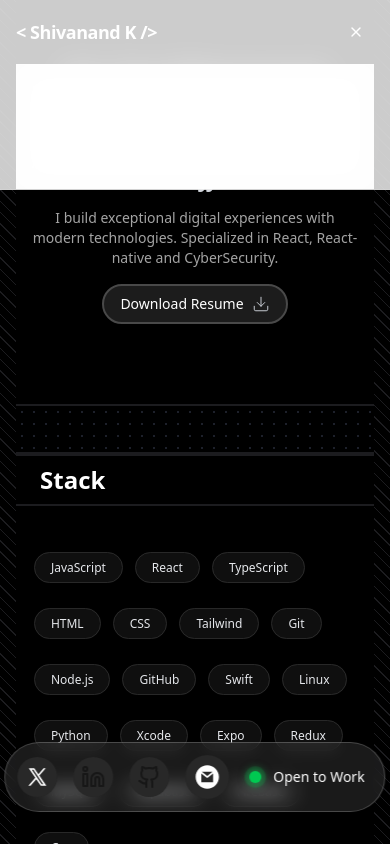
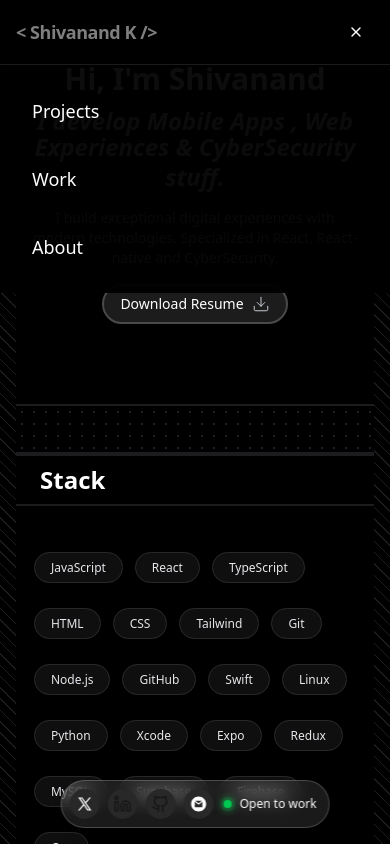
Before and after one commit to shivanand0530/Portfolio, a React (Vite) app: page / in a window 390 px wide. Both pictures are taken after a click on the button 356 px from the left and 32 px from the top of the page. Shown: the top 844 px of the page. Built offline with nearby package versions, Linux system fonts and the light colour scheme.

Commit message:
optimized mobile view

```diff
--- a/src/components/Navbar.tsx
+++ b/src/components/Navbar.tsx
@@ -26,7 +26,7 @@ export default function Navbar() {
       initial={{ y: -20, opacity: 0 }}
       animate={{ y: 0, opacity: 1 }}
       transition={{ duration: 0.5 }}
-      className="fixed top-0 left-0 right-0 sm:left-40 sm:right-40 z-50 border-b border-white/10 bg-background/80 backdrop-blur-lg"
+      className="fixed top-0 left-0 right-0 sm:left-40 sm:right-40 z-50 border-b border-white/10 bg-black/90 backdrop-blur-lg"
     >
       <div className="container mx-auto px-4 sm:px-6 lg:px-8">
         <div className="flex items-center justify-between h-16">
@@ -66,47 +66,58 @@ export default function Navbar() {
           <Button
             variant="ghost"
             size="icon"
-            className="sm:hidden"
+            className="sm:hidden text-white relative z-50"
             onClick={() => setIsMenuOpen(!isMenuOpen)}
+            onTouchStart={() => {}} // Ensures touch events work on iOS
           >
-            {isMenuOpen ? <X size={20} /> : <Menu size={20} />}
+            {isMenuOpen ? <X size={24} /> : <Menu size={24} />}
           </Button>
         </div>
 
         {/* Mobile Menu Dropdown */}
         <AnimatePresence>
           {isMenuOpen && (
+            <>
+              {/* Overlay to close menu when clicking outside */}
+              <motion.div
+                initial={{ opacity: 0 }}
+                animate={{ opacity: 1 }}
+                exit={{ opacity: 0 }}
+                className="fixed inset-0 bg-black/50 z-30 sm:hidden"
+                onClick={() => setIsMenuOpen(false)}
+              />
               <motion.div
                 initial={{ opacity: 0, y: -10 }}
                 animate={{ opacity: 1, y: 0 }}
                 exit={{ opacity: 0, y: -10 }}
                 transition={{ duration: 0.2 }}
-              className="sm:hidden border-t border-white/10 bg-background/95 backdrop-blur-lg"
+                className="sm:hidden absolute top-full left-0 right-0 border-t border-white/10 bg-black/95 backdrop-blur-lg z-40"
               >
-              <div className="flex flex-col py-2">
-                <Button
-                  variant="ghost"
-                  className="justify-start text-left hover:opacity-80 transition-opacity"
+                <div className="flex flex-col py-4 px-4 space-y-2">
+                  <button
+                    className="w-full text-left text-white py-4 px-4 rounded-lg hover:bg-white/10 active:bg-white/20 transition-colors touch-manipulation"
                     onClick={() => handleMenuItemClick("projects")}
+                    onTouchStart={() => {}} // Ensures touch events work on iOS
                   >
-                  Projects
-                </Button>
-                <Button
-                  variant="ghost"
-                  className="justify-start text-left hover:opacity-80 transition-opacity"
+                    <span className="text-lg font-medium">Projects</span>
+                  </button>
+                  <button
+                    className="w-full text-left text-white py-4 px-4 rounded-lg hover:bg-white/10 active:bg-white/20 transition-colors touch-manipulation"
                     onClick={() => handleMenuItemClick("experience")}
+                    onTouchStart={() => {}} // Ensures touch events work on iOS
                   >
-                  Work
-                </Button>
-                <Button
-                  variant="ghost"
-                  className="justify-start text-left hover:opacity-80 transition-opacity"
+                    <span className="text-lg font-medium">Work</span>
+                  </button>
+                  <button
+                    className="w-full text-left text-white py-4 px-4 rounded-lg hover:bg-white/10 active:bg-white/20 transition-colors touch-manipulation"
                     onClick={() => handleMenuItemClick("about")}
+                    onTouchStart={() => {}} // Ensures touch events work on iOS
                   >
-                  About
-                </Button>
+                    <span className="text-lg font-medium">About</span>
+                  </button>
                 </div>
               </motion.div>
+            </>
           )}
         </AnimatePresence>
       </div>
--- a/src/components/Taskbar.tsx
+++ b/src/components/Taskbar.tsx
@@ -4,17 +4,19 @@ export default function Taskbar() {
   const [hovered, setHovered] = useState(false);
 
   return (
-    <div className="fixed bottom-8 left-1/2 z-50 flex -translate-x-1/2 transform items-center gap-4 rounded-full border border-white/20 bg-white/10 p-3 shadow-lg backdrop-blur-sm">
+    <div className="fixed bottom-4 sm:bottom-8 left-1/2 z-50 flex -translate-x-1/2 transform items-center gap-2 sm:gap-4 rounded-full border border-white/20 bg-white/10 p-2 sm:p-3 shadow-lg backdrop-blur-sm">
       <a
         href="https://x.com/kohliisque0645"
         target="_blank"
         rel="noopener noreferrer"
-        className="rounded-full bg-[#282828] p-2 transition-transform duration-300 ease-in-out hover:-translate-y-2 hover:scale-105"
+        className="rounded-full bg-[#282828] p-1.5 sm:p-2 transition-transform duration-300 ease-in-out hover:-translate-y-2 hover:scale-105 active:scale-95 touch-manipulation"
+        onTouchStart={() => {}}
       >
         <svg
           xmlns="http://www.w3.org/2000/svg"
-          width="24"
-          height="24"
+          width="18"
+          height="18"
+          className="sm:w-6 sm:h-6"
           viewBox="0 0 256 256"
           fill="#ffffff"
         >
@@ -29,11 +31,12 @@ export default function Taskbar() {
         href="https://www.linkedin.com/in/shivananda-k"
         target="_blank"
         rel="noopener noreferrer"
-        className="rounded-full bg-[#282828] p-2 transition-transform duration-300 ease-in-out hover:-translate-y-2 hover:scale-105"
+        className="rounded-full bg-[#282828] p-1.5 sm:p-2 transition-transform duration-300 ease-in-out hover:-translate-y-2 hover:scale-105 active:scale-95 touch-manipulation"
+        onTouchStart={() => {}}
       >
         <svg
           xmlns="http://www.w3.org/2000/svg"
-          className="h-6 w-6"
+          className="h-4.5 w-4.5 sm:h-6 sm:w-6"
           viewBox="0 0 24 24"
           fill="none"
           stroke="currentColor"
@@ -50,12 +53,14 @@ export default function Taskbar() {
         href="https://github.com/shivanand0530"
         target="_blank"
         rel="noopener noreferrer"
-        className="rounded-full bg-[#282828] p-2 transition-transform duration-300 ease-in-out hover:-translate-y-2 hover:scale-105"
+        className="rounded-full bg-[#282828] p-1.5 sm:p-2 transition-transform duration-300 ease-in-out hover:-translate-y-2 hover:scale-105 active:scale-95 touch-manipulation"
+        onTouchStart={() => {}}
       >
         <svg
           xmlns="http://www.w3.org/2000/svg"
-          width="24"
-          height="24"
+          width="18"
+          height="18"
+          className="sm:w-6 sm:h-6"
           viewBox="0 0 24 24"
           fill="none"
           stroke="currentColor"
@@ -72,12 +77,14 @@ export default function Taskbar() {
         href="mailto:shivananda0645@gmail.com"
         target="_blank"
         rel="noopener noreferrer"
-        className="rounded-full bg-[#282828] p-2 transition-transform duration-300 ease-in-out hover:-translate-y-2 hover:scale-105"
+        className="rounded-full bg-[#282828] p-1.5 sm:p-2 transition-transform duration-300 ease-in-out hover:-translate-y-2 hover:scale-105 active:scale-95 touch-manipulation"
+        onTouchStart={() => {}}
       >
       <svg
         fill="#ffffff"
-        height="28"
-        width="28"
+        height="18"
+        width="18"
+        className="sm:w-7 sm:h-7"
         version="1.1"
         id="Capa_1"
         xmlns="http://www.w3.org/2000/svg"
@@ -95,18 +102,19 @@ export default function Taskbar() {
       </a>
 
       <div
-        className="mr-2 ml-1 flex items-center gap-2"
+        className="mr-1 sm:mr-2 ml-0.5 sm:ml-1 flex items-center gap-1.5 sm:gap-2"
       >
         <div className="relative flex items-center justify-center">
-          <span className="absolute inline-flex h-3 w-3 animate-ping rounded-full bg-green-500 opacity-75"></span>
-          <span className="relative inline-flex h-3 w-3 rounded-full bg-green-500 shadow-[0_0_8px_2px_rgba(34,197,94,0.6)]"></span>
+          <span className="absolute inline-flex h-2 w-2 sm:h-3 sm:w-3 animate-ping rounded-full bg-green-500 opacity-75"></span>
+          <span className="relative inline-flex h-2 w-2 sm:h-3 sm:w-3 rounded-full bg-green-500 shadow-[0_0_8px_2px_rgba(34,197,94,0.6)]"></span>
         </div>
         <span
-          className={`font-space-grotesk ml-1 overflow-hidden text-sm font-medium whitespace-nowrap text-white transition-all duration-800 ease-in-out
+          className={`font-space-grotesk ml-0.5 sm:ml-1 overflow-hidden text-xs sm:text-sm font-medium whitespace-nowrap text-white transition-all duration-800 ease-in-out
              "max-w-xs opacity-100"
           }`}
         >
-          Open to Work
+          <span className="hidden sm:inline">Open to Work</span>
+          <span className="sm:hidden">Open to work</span>
         </span>
       </div>
     </div>
```
Lines whose indentation alone changed are shown as unchanged.
